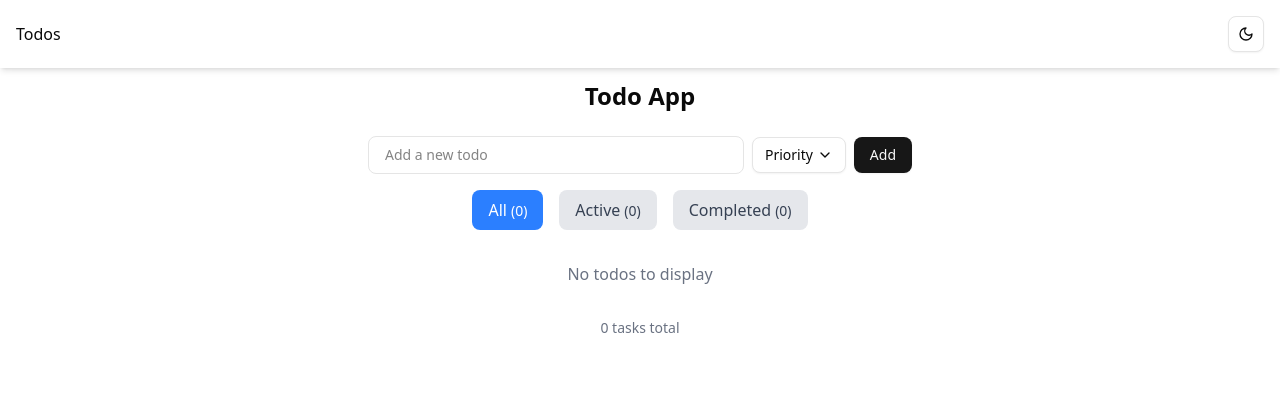
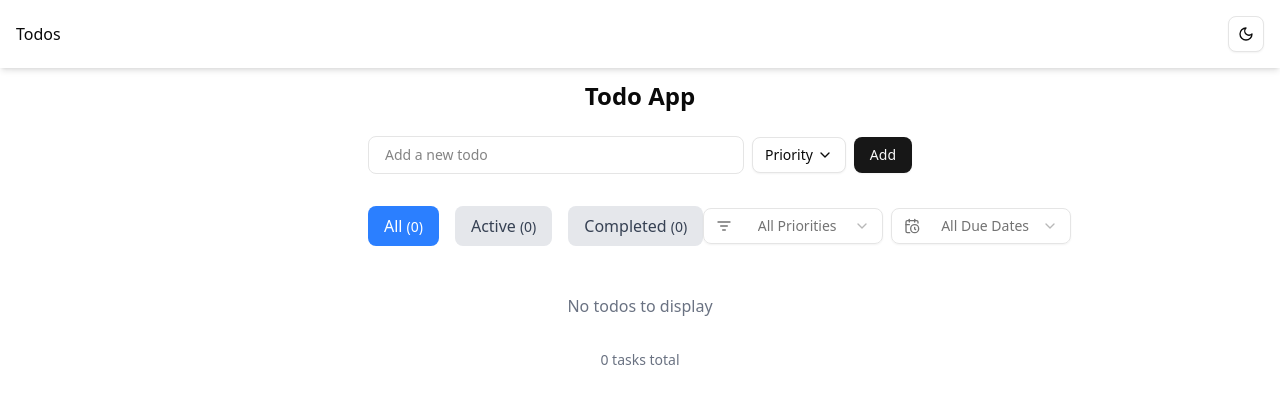
Before and after one commit to shynnobi/vpf-todo-app, a React (Vite) app: page /todos in a window 1280 px wide. Shown: the top 404 px of the page. Built offline with nearby package versions, Linux system fonts and the light colour scheme.

Commit message:
feat: add advanced filters UI components
Adds the shadcn/ui Select component and implements the AdvancedFilters

component with dropdowns for priority and due date. Integrates

AdvancedFilters into the TodoContainer.

Filtering logic is not yet applied.

```diff
--- a/package.json
+++ b/package.json
@@ -134,6 +134,7 @@
 	},
 	"dependencies": {
 		"@radix-ui/react-dropdown-menu": "^2.1.7",
+		"@radix-ui/react-select": "^2.2.2",
 		"@radix-ui/react-slot": "^1.2.0",
 		"@rollup/rollup-darwin-arm64": "^4.40.0",
 		"@tailwindcss/vite": "^4.1.4",
--- /dev/null
+++ b/src/components/AdvancedFilters.tsx
@@ -0,0 +1,85 @@
+import { CalendarClock, ListFilter } from 'lucide-react';
+
+import {
+	Select,
+	SelectContent,
+	SelectItem,
+	SelectTrigger,
+	SelectValue,
+} from '@/components/ui/select';
+import { DueDateFilter, useTodoStore } from '@/store/todoStore';
+import { PriorityLevel } from '@/types/todoTypes';
+
+// Helper to map DueDateFilter to string for Select value
+const dueDateFilterToString = (filter: DueDateFilter): string => {
+	return filter ?? 'all';
+};
+
+// Helper to map string from Select back to DueDateFilter
+const stringToDueDateFilter = (value: string): DueDateFilter => {
+	if (value === 'all') return undefined;
+	return value as DueDateFilter; // Assume 'overdue', 'no-due-date'
+};
+
+const priorityOptions: Array<{ value: PriorityLevel | 'all' | null; label: string }> = [
+	{ value: 'all', label: 'All Priorities' },
+	{ value: 'high', label: 'High' },
+	{ value: 'medium', label: 'Medium' },
+	{ value: 'low', label: 'Low' },
+	{ value: null, label: 'None' },
+];
+
+export function AdvancedFilters() {
+	// Use atomic selectors for state and actions
+	const priorityFilter = useTodoStore(state => state.priorityFilter);
+	const dueDateFilter = useTodoStore(state => state.dueDateFilter);
+	const setPriorityFilter = useTodoStore(state => state.setPriorityFilter);
+	const setDueDateFilter = useTodoStore(state => state.setDueDateFilter);
+
+	const handlePriorityChange = (value: string) => {
+		const selectedPriority = value === 'all' ? undefined : (value as PriorityLevel | null);
+		setPriorityFilter(selectedPriority);
+	};
+
+	const handleDueDateChange = (value: string) => {
+		setDueDateFilter(stringToDueDateFilter(value));
+	};
+
+	// Determine the display value for the trigger
+	const currentPriorityLabel =
+		priorityOptions.find(opt => opt.value === (priorityFilter ?? 'all'))?.label ||
+		'Filter by priority...';
+
+	return (
+		<div className="flex items-center gap-2">
+			{/* Priority Filter */}
+			<Select value={priorityFilter ?? 'all'} onValueChange={handlePriorityChange}>
+				<SelectTrigger className="w-[180px] text-muted-foreground">
+					<ListFilter className="mr-2 h-4 w-4" />
+					<SelectValue placeholder="Filter by priority...">{currentPriorityLabel}</SelectValue>
+				</SelectTrigger>
+				<SelectContent>
+					{priorityOptions.map(option => (
+						<SelectItem key={String(option.value)} value={String(option.value)}>
+							{option.label}
+						</SelectItem>
+					))}
+				</SelectContent>
+			</Select>
+
+			{/* Due Date Filter */}
+			<Select value={dueDateFilterToString(dueDateFilter)} onValueChange={handleDueDateChange}>
+				<SelectTrigger className="w-[180px] text-muted-foreground">
+					<CalendarClock className="mr-2 h-4 w-4" />
+					<SelectValue placeholder="Filter by due date..." />
+				</SelectTrigger>
+				<SelectContent>
+					<SelectItem value="all">All Due Dates</SelectItem>
+					<SelectItem value="overdue">Overdue</SelectItem>
+					<SelectItem value="no-due-date">No Due Date</SelectItem>
+					{/* Add more date options here if needed later (e.g., today, tomorrow) */}
+				</SelectContent>
+			</Select>
+		</div>
+	);
+}
--- a/src/components/TodoContainer.tsx
+++ b/src/components/TodoContainer.tsx
@@ -1,6 +1,7 @@
 import { useMemo } from 'react';
 
 import { AddTodoForm } from '@/components/AddTodoForm';
+import { AdvancedFilters } from '@/components/AdvancedFilters';
 import { TodoFilter } from '@/components/TodoFilter';
 import { TodoList } from '@/components/TodoList';
 import { useTodoStore } from '@/store/todoStore';
@@ -46,7 +47,10 @@
 		<div className="max-w-xl mx-auto p-4">
 			<h1 className="text-2xl font-bold text-center mb-6">Todo App</h1>
 			<AddTodoForm onAddTodo={addTodo} />
-			<TodoFilter currentFilter={filter} onFilterChange={setFilter} counts={counts} />
+			<div className="my-4 flex justify-between items-center">
+				<TodoFilter currentFilter={filter} onFilterChange={setFilter} counts={counts} />
+				<AdvancedFilters />
+			</div>
 			<TodoList
 				todos={filteredTodos}
 				onToggleTodo={toggleTodo}
--- /dev/null
+++ b/src/components/ui/select.tsx
@@ -0,0 +1,168 @@
+import * as React from 'react';
+import * as SelectPrimitive from '@radix-ui/react-select';
+import { CheckIcon, ChevronDownIcon, ChevronUpIcon } from 'lucide-react';
+
+import { cn } from '@/lib/utils';
+
+function Select({ ...props }: React.ComponentProps<typeof SelectPrimitive.Root>) {
+	return <SelectPrimitive.Root data-slot="select" {...props} />;
+}
+
+function SelectGroup({ ...props }: React.ComponentProps<typeof SelectPrimitive.Group>) {
+	return <SelectPrimitive.Group data-slot="select-group" {...props} />;
+}
+
+function SelectValue({ ...props }: React.ComponentProps<typeof SelectPrimitive.Value>) {
+	return <SelectPrimitive.Value data-slot="select-value" {...props} />;
+}
+
+function SelectTrigger({
+	className,
+	size = 'default',
+	children,
+	...props
+}: React.ComponentProps<typeof SelectPrimitive.Trigger> & {
+	size?: 'sm' | 'default';
+}) {
+	return (
+		<SelectPrimitive.Trigger
+			data-slot="select-trigger"
+			data-size={size}
+			className={cn(
+				"border-input data-[placeholder]:text-muted-foreground [&_svg:not([class*='text-'])]:text-muted-foreground focus-visible:border-ring focus-visible:ring-ring/50 aria-invalid:ring-destructive/20 dark:aria-invalid:ring-destructive/40 aria-invalid:border-destructive dark:bg-input/30 dark:hover:bg-input/50 flex w-fit items-center justify-between gap-2 rounded-md border bg-transparent px-3 py-2 text-sm whitespace-nowrap shadow-xs transition-[color,box-shadow] outline-none focus-visible:ring-[3px] disabled:cursor-not-allowed disabled:opacity-50 data-[size=default]:h-9 data-[size=sm]:h-8 *:data-[slot=select-value]:line-clamp-1 *:data-[slot=select-value]:flex *:data-[slot=select-value]:items-center *:data-[slot=select-value]:gap-2 [&_svg]:pointer-events-none [&_svg]:shrink-0 [&_svg:not([class*='size-'])]:size-4",
+				className
+			)}
+			{...props}
+		>
+			{children}
+			<SelectPrimitive.Icon asChild>
+				<ChevronDownIcon className="size-4 opacity-50" />
+			</SelectPrimitive.Icon>
+		</SelectPrimitive.Trigger>
+	);
+}
+
+function SelectContent({
+	className,
+	children,
+	position = 'popper',
+	...props
+}: React.ComponentProps<typeof SelectPrimitive.Content>) {
+	return (
+		<SelectPrimitive.Portal>
+			<SelectPrimitive.Content
+				data-slot="select-content"
+				className={cn(
+					'bg-popover text-popover-foreground data-[state=open]:animate-in data-[state=closed]:animate-out data-[state=closed]:fade-out-0 data-[state=open]:fade-in-0 data-[state=closed]:zoom-out-95 data-[state=open]:zoom-in-95 data-[side=bottom]:slide-in-from-top-2 data-[side=left]:slide-in-from-right-2 data-[side=right]:slide-in-from-left-2 data-[side=top]:slide-in-from-bottom-2 relative z-50 max-h-(--radix-select-content-available-height) min-w-[8rem] origin-(--radix-select-content-transform-origin) overflow-x-hidden overflow-y-auto rounded-md border shadow-md',
+					position === 'popper' &&
+						'data-[side=bottom]:translate-y-1 data-[side=left]:-translate-x-1 data-[side=right]:translate-x-1 data-[side=top]:-translate-y-1',
+					className
+				)}
+				position={position}
+				{...props}
+			>
+				<SelectScrollUpButton />
+				<SelectPrimitive.Viewport
+					className={cn(
+						'p-1',
+						position === 'popper' &&
+							'h-[var(--radix-select-trigger-height)] w-full min-w-[var(--radix-select-trigger-width)] scroll-my-1'
+					)}
+				>
+					{children}
+				</SelectPrimitive.Viewport>
+				<SelectScrollDownButton />
+			</SelectPrimitive.Content>
+		</SelectPrimitive.Portal>
+	);
+}
+
+function SelectLabel({ className, ...props }: React.ComponentProps<typeof SelectPrimitive.Label>) {
+	return (
+		<SelectPrimitive.Label
+			data-slot="select-label"
+			className={cn('text-muted-foreground px-2 py-1.5 text-xs', className)}
+			{...props}
+		/>
+	);
+}
+
+function SelectItem({
+	className,
+	children,
+	...props
+}: React.ComponentProps<typeof SelectPrimitive.Item>) {
+	return (
+		<SelectPrimitive.Item
+			data-slot="select-item"
+			className={cn(
+				"focus:bg-accent focus:text-accent-foreground [&_svg:not([class*='text-'])]:text-muted-foreground relative flex w-full cursor-default items-center gap-2 rounded-sm py-1.5 pr-8 pl-2 text-sm outline-hidden select-none data-[disabled]:pointer-events-none data-[disabled]:opacity-50 [&_svg]:pointer-events-none [&_svg]:shrink-0 [&_svg:not([class*='size-'])]:size-4 *:[span]:last:flex *:[span]:last:items-center *:[span]:last:gap-2",
+				className
+			)}
+			{...props}
+		>
+			<span className="absolute right-2 flex size-3.5 items-center justify-center">
+				<SelectPrimitive.ItemIndicator>
+					<CheckIcon className="size-4" />
+				</SelectPrimitive.ItemIndicator>
+			</span>
+			<SelectPrimitive.ItemText>{children}</SelectPrimitive.ItemText>
+		</SelectPrimitive.Item>
+	);
+}
+
+function SelectSeparator({
+	className,
+	...props
+}: React.ComponentProps<typeof SelectPrimitive.Separator>) {
+	return (
+		<SelectPrimitive.Separator
+			data-slot="select-separator"
+			className={cn('bg-border pointer-events-none -mx-1 my-1 h-px', className)}
+			{...props}
+		/>
+	);
+}
+
+function SelectScrollUpButton({
+	className,
+	...props
+}: React.ComponentProps<typeof SelectPrimitive.ScrollUpButton>) {
+	return (
+		<SelectPrimitive.ScrollUpButton
+			data-slot="select-scroll-up-button"
+			className={cn('flex cursor-default items-center justify-center py-1', className)}
+			{...props}
+		>
+			<ChevronUpIcon className="size-4" />
+		</SelectPrimitive.ScrollUpButton>
+	);
+}
+
+function SelectScrollDownButton({
+	className,
+	...props
+}: React.ComponentProps<typeof SelectPrimitive.ScrollDownButton>) {
+	return (
+		<SelectPrimitive.ScrollDownButton
+			data-slot="select-scroll-down-button"
+			className={cn('flex cursor-default items-center justify-center py-1', className)}
+			{...props}
+		>
+			<ChevronDownIcon className="size-4" />
+		</SelectPrimitive.ScrollDownButton>
+	);
+}
+
+export {
+	Select,
+	SelectContent,
+	SelectGroup,
+	SelectItem,
+	SelectLabel,
+	SelectScrollDownButton,
+	SelectScrollUpButton,
+	SelectSeparator,
+	SelectTrigger,
+	SelectValue,
+};
```
Also changed, not shown: 1 other file (tests, documents, lock files or other folders).
